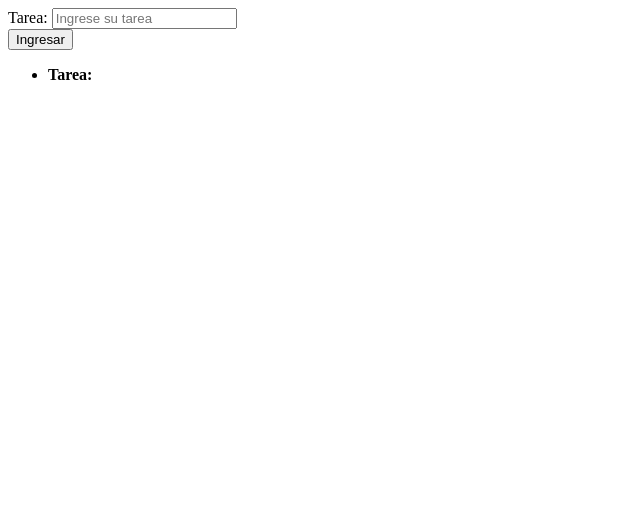
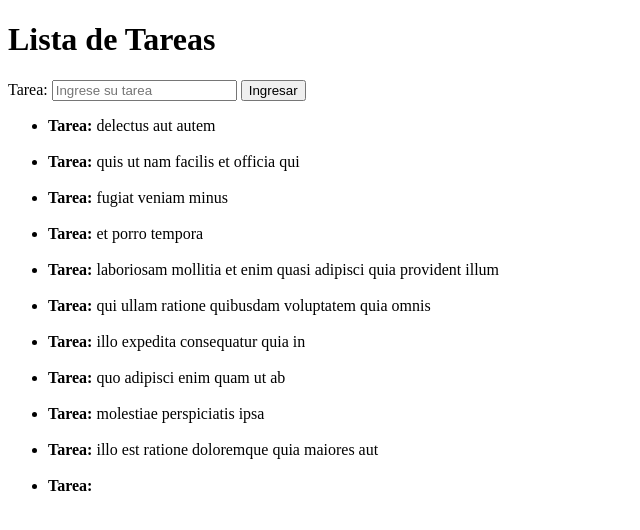
Before and after one commit to cindybc/lista-tareas, a plain HTML site: page index.html in a window 1280 px wide. Both pictures are taken after a click on the button "Ingresar". Shown: the whole page, without its empty margins (0-640 px from the left). Drawn offline with Linux system fonts and the light colour scheme.

Commit message:
sprint final

```diff
--- a/index.html
+++ b/index.html
@@ -5,13 +5,17 @@
 	<title>Lista de Tareas</title>
 </head>
 <body>
-   <form id="ingreso">
+ <h1>Lista de Tareas</h1>
+   <div>
      Tarea: <input type="text" id="tarea" placeholder="Ingrese su tarea">
-   </form>
-   <button onclick="lista()">Ingresar</button>
-   </ul>
-   <ul class="list" id="lista"></ul>
-   <ul class="listaNueva" id="nueva"></ul>
+     <button onclick="nuevaLista()">Ingresar</button>
+    </div>
+
+   <div>
+     <ul id="lista">
+     </ul>
+   </div>
+
    <script src="js/jscript.js"></script>
 
 </body>
--- a/js/jscript.js
+++ b/js/jscript.js
@@ -62,14 +62,12 @@ var res=[
   ];
 
 
-/*var listaC = document.getElementById("lista");
+var listaC = document.getElementById("lista");
 res.forEach(function(el){
 listaC.innerHTML += "<li>"+"<b>" + "Tarea: " +"</b>" +el.title +"</li><br>";
-});*/
+});
 
-var nuevita= document.getElementById("nueva");
-
-function lista(){
+function nuevaLista(){
   var res1=document.getElementById("tarea").value;
-  nuevita.innerHTML+="<li>"+"<b>" +"Tarea: " +"</b>" + res1+ "</li><br>";
+  listaC.innerHTML+="<li>"+"<b>" +"Tarea: " +"</b>" + res1+ "</li><br>";
 };
```
